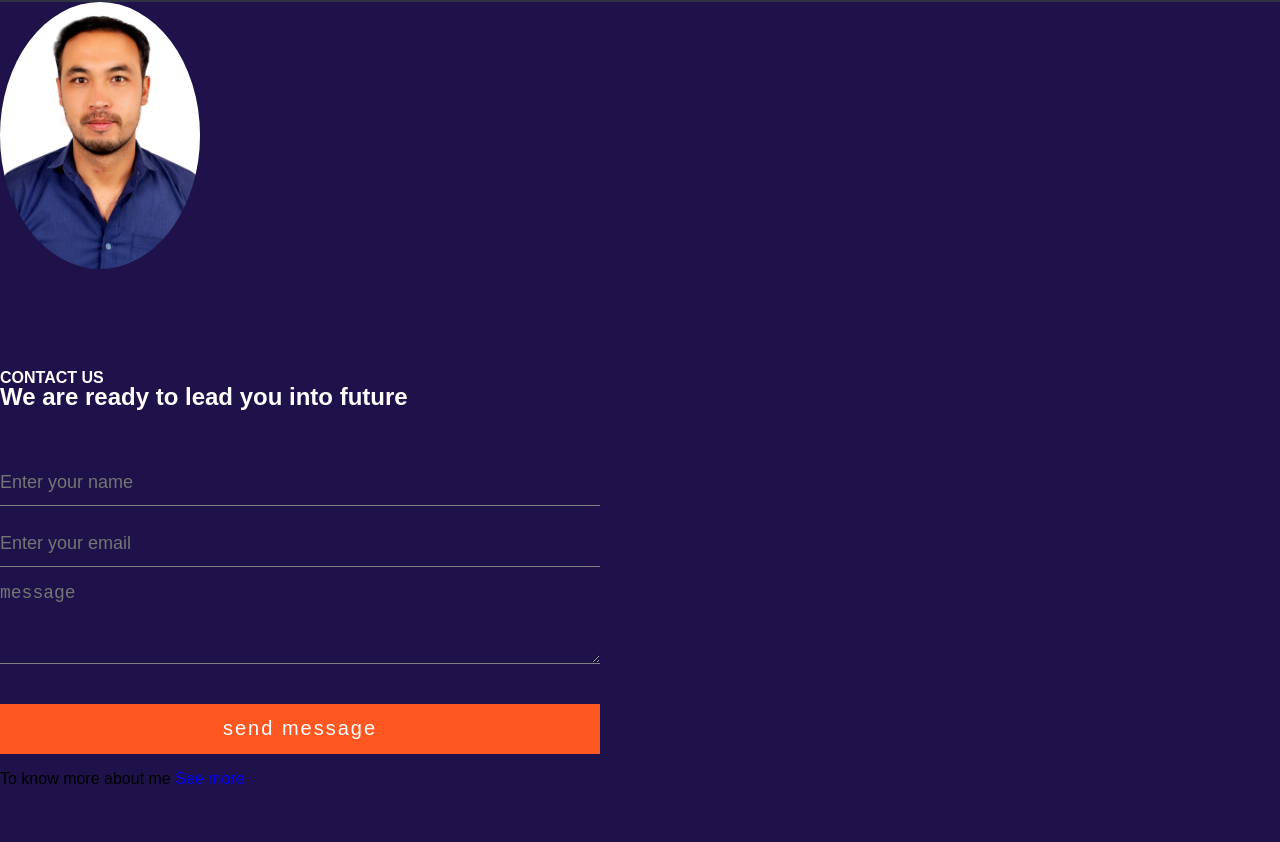
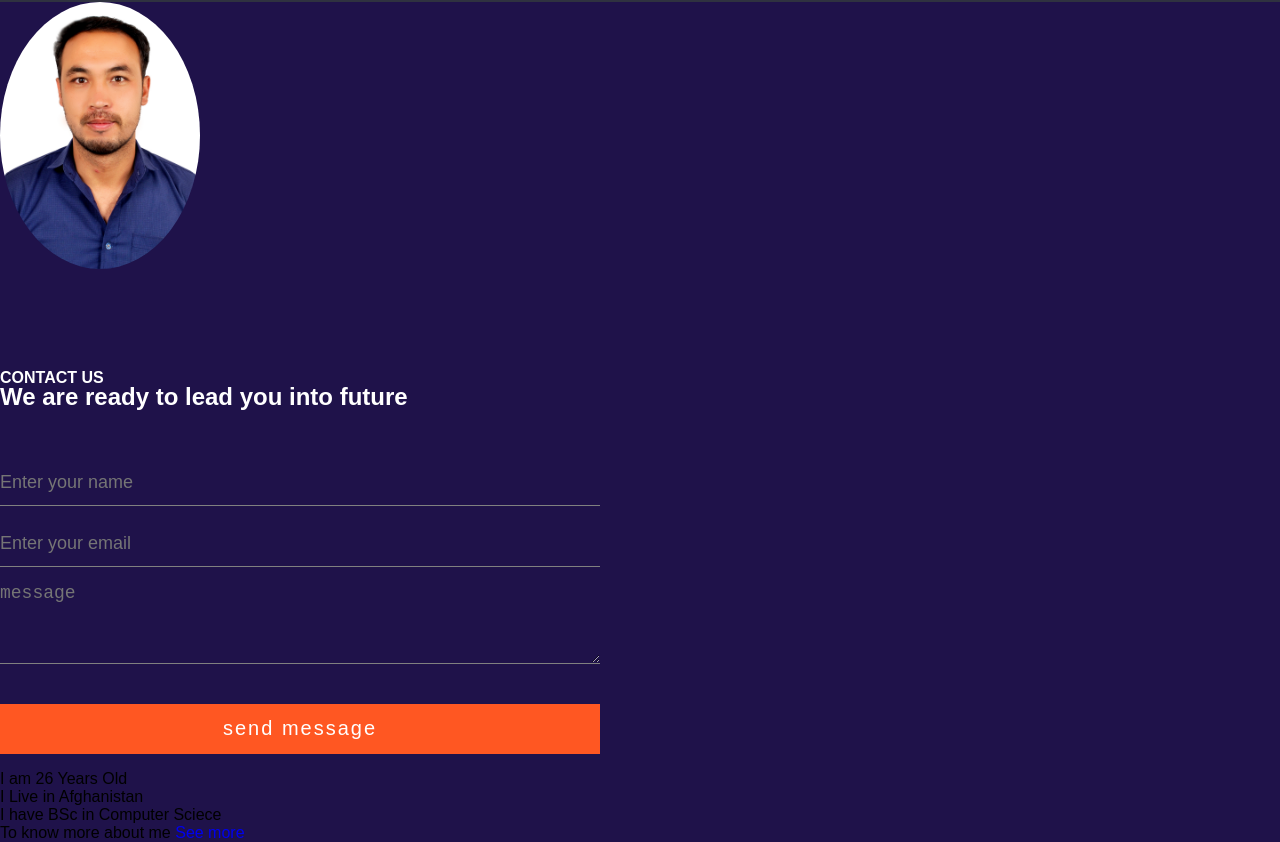
Before and after one commit to AlikhanBehzad/Asignment-10, a plain HTML site: page index.html in a window 1280 px wide. Shown: the part 67-909 px from the top of the page. Before the commit the page ends 855 px from the top, so only its background shows below. Drawn offline with Linux system fonts and the light colour scheme; files whose address does not match are found by name.

Commit message:
Update index.html

```diff
--- a/index.html
+++ b/index.html
@@ -44,6 +44,11 @@
 
 	</form>
 </div>
+	<ul>
+		<li> I am 26 Years Old</li>
+		<li> I Live in Afghanistan</li>
+		<li> I have BSc in Computer Sciece</li>
+	</ul>
 <P>To know more about me <a href="https://af.linkedin.com/in/alikhan-behzad-440032151"> See more </a></p>
 </body>
 
```
